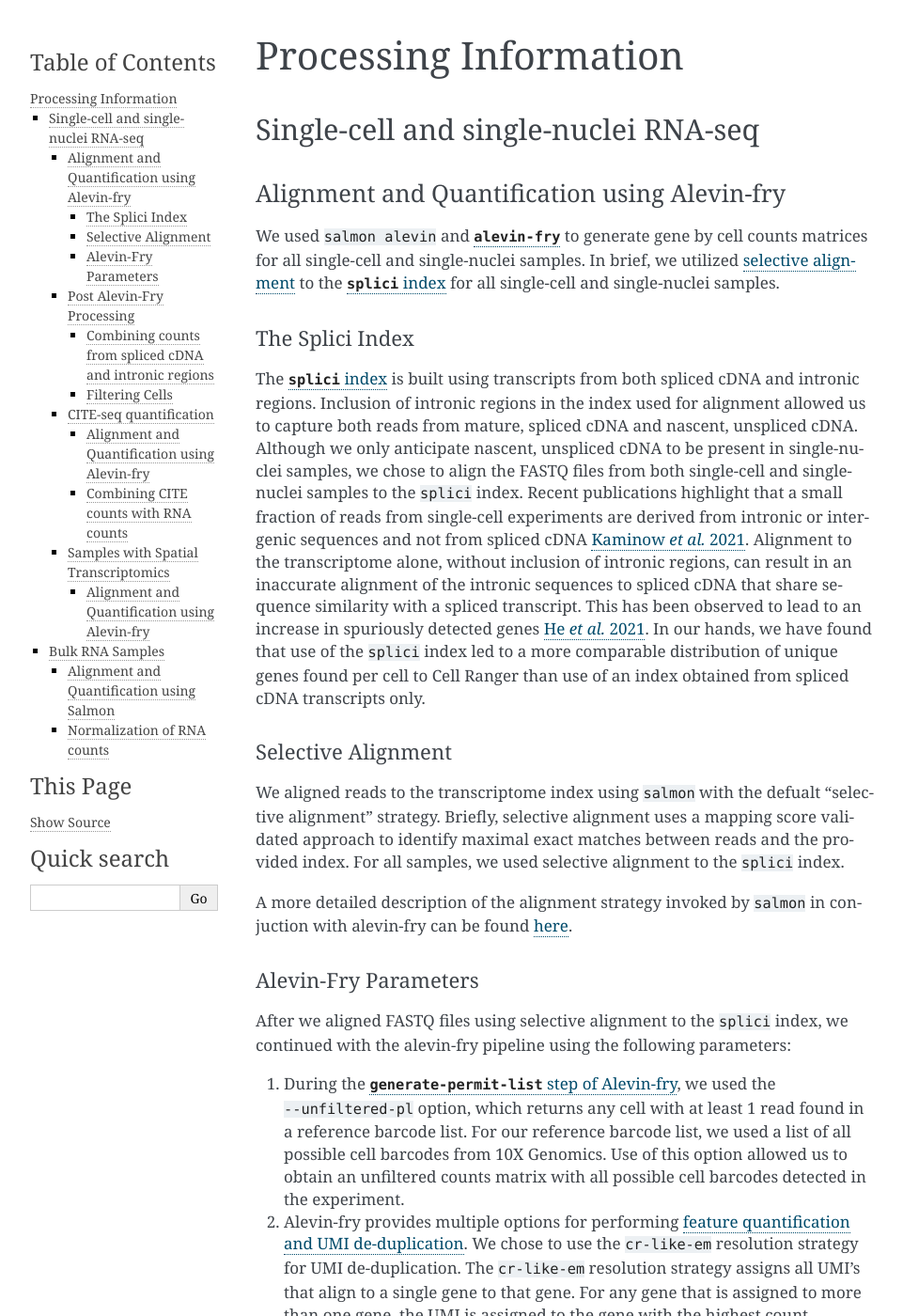
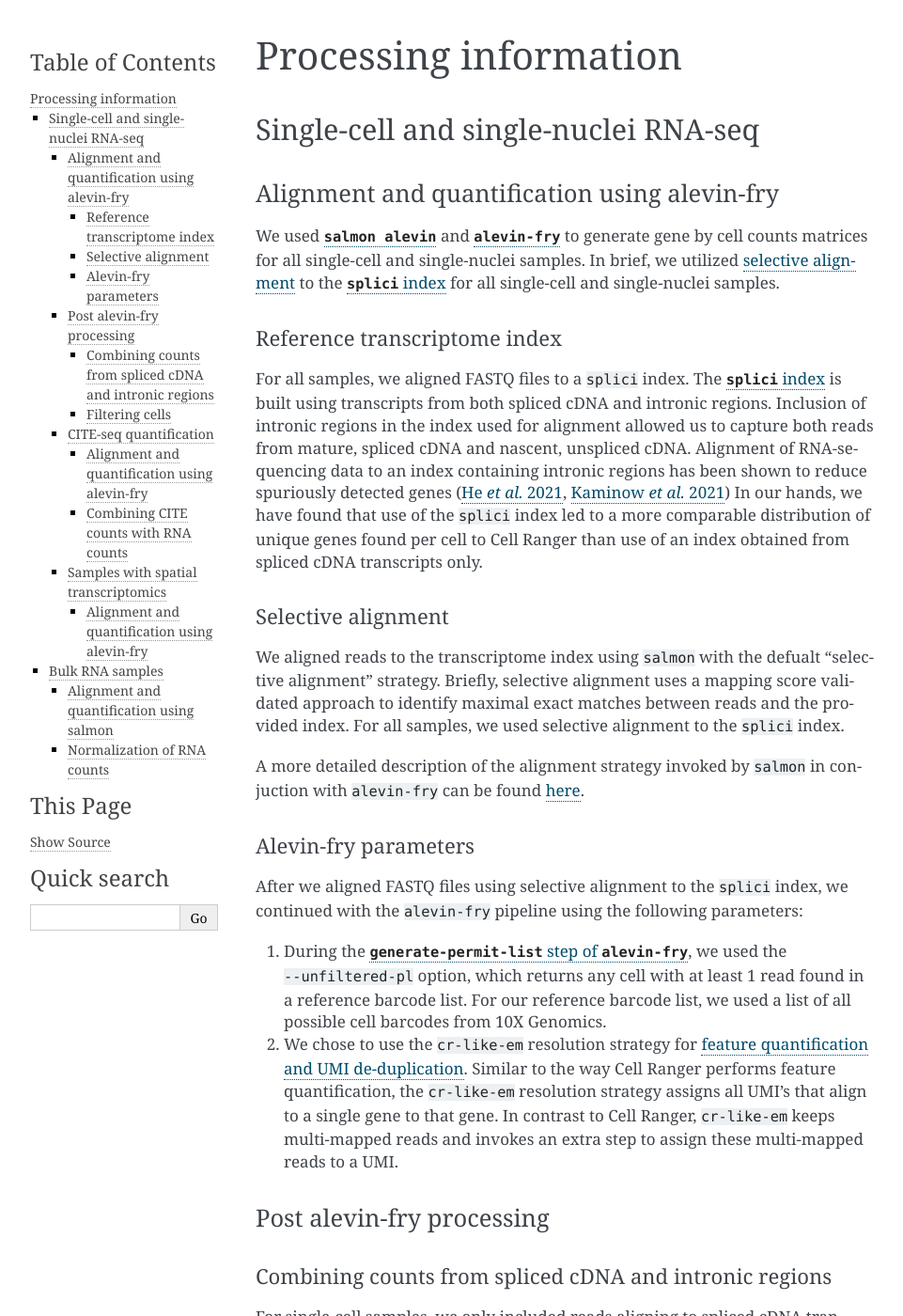
Before and after one commit to DongzeHE/scpca-docs, a Sphinx documentation site: the page built from docs/processing_information.md, in a window 1280 px wide and 1400 px high. Shown: the whole window at 94% size, without its empty margins (148-1109 px from the left). Built offline with Sphinx 7.4.7, drawn with Linux system fonts in a browser that asks for light colours; some of the changed text lies outside the part shown.

Commit message:
clean up formatting

```diff
--- a/docs/processing_information.md
+++ b/docs/processing_information.md
@@ -1,64 +1,60 @@
-# Processing Information
+# Processing information
 
 ## Single-cell and single-nuclei RNA-seq
 
-### Alignment and Quantification using Alevin-fry
+### Alignment and quantification using alevin-fry
 
-We used `salmon alevin` and [`alevin-fry`](https://alevin-fry.readthedocs.io/en/latest/) to generate gene by cell counts matrices for all single-cell and single-nuclei samples.
+We used [`salmon alevin`](https://salmon.readthedocs.io/en/latest/alevin.html) and [`alevin-fry`](https://alevin-fry.readthedocs.io/en/latest/) to generate gene by cell counts matrices for all single-cell and single-nuclei samples.
 In brief, we utilized [selective alignment](#selective-alignment) to the [`splici` index](#the-splici-index) for all single-cell and single-nuclei samples.
 
-#### The Splici Index
+#### Reference transcriptome index
 
+For all samples, we aligned FASTQ files to a `splici` index.
 The [`splici` index](https://combine-lab.github.io/alevin-fry-tutorials/2021/improving-txome-specificity/) is built using transcripts from both spliced cDNA and intronic regions.
 Inclusion of intronic regions in the index used for alignment allowed us to capture both reads from mature, spliced cDNA and nascent, unspliced cDNA.
-Although we only anticipate nascent, unspliced cDNA to be present in single-nuclei samples, we chose to align the FASTQ files from both single-cell and single-nuclei samples to the `splici` index.
-Recent publications highlight that a small fraction of reads from single-cell experiments are derived from intronic or intergenic sequences and not from spliced cDNA [Kaminow _et al._ 2021](https://www.biorxiv.org/content/10.1101/2021.05.05.442755v1.full#sec-5).
-Alignment to the transcriptome alone, without inclusion of intronic regions, can result in an inaccurate alignment of the intronic sequences to spliced cDNA that share sequence similarity with a spliced transcript.
-This has been observed to lead to an increase in spuriously detected genes [He _et al._ 2021](https://www.biorxiv.org/content/10.1101/2021.06.29.450377v1.full.pdf).
+Alignment of RNA-sequencing data to an index containing intronic regions has been shown to reduce spuriously detected genes ([He _et al._ 2021](https://www.biorxiv.org/content/10.1101/2021.06.29.450377v1), [Kaminow _et al._ 2021](https://www.biorxiv.org/content/10.1101/2021.05.05.442755v1.full#sec-5))
 In our hands, we have found that use of the `splici` index led to a more comparable distribution of unique genes found per cell to Cell Ranger than use of an index obtained from spliced cDNA transcripts only.
 
-#### Selective Alignment
+#### Selective alignment
 
 We aligned reads to the transcriptome index using `salmon` with the defualt "selective alignment" strategy.
 Briefly, selective alignment uses a mapping score validated approach to identify maximal exact matches between reads and the provided index.
 For all samples, we used selective alignment to the `splici` index.
 
-A more detailed description of the alignment strategy invoked by `salmon` in conjuction with alevin-fry can be found [here](https://genomebiology.biomedcentral.com/articles/10.1186/s13059-020-02151-8).
+A more detailed description of the alignment strategy invoked by `salmon` in conjuction with `alevin-fry` can be found [here](https://genomebiology.biomedcentral.com/articles/10.1186/s13059-020-02151-8).
 
-#### Alevin-Fry Parameters
+#### Alevin-fry parameters
 
-After we aligned FASTQ files using selective alignment to the `splici` index, we continued with the alevin-fry pipeline using the following parameters:
+After we aligned FASTQ files using selective alignment to the `splici` index, we continued with the `alevin-fry` pipeline using the following parameters:
 
-1. During the [`generate-permit-list` step of Alevin-fry](https://alevin-fry.readthedocs.io/en/latest/generate_permit_list.html), we used the `--unfiltered-pl` option, which returns any cell with at least 1 read found in a reference barcode list.
+1. During the [`generate-permit-list` step of `alevin-fry`](https://alevin-fry.readthedocs.io/en/latest/generate_permit_list.html), we used the `--unfiltered-pl` option, which returns any cell with at least 1 read found in a reference barcode list.
 For our reference barcode list, we used a list of all possible cell barcodes from 10X Genomics.
-Use of this option allowed us to obtain an unfiltered counts matrix with all possible cell barcodes detected in the experiment.
 
-2. Alevin-fry provides multiple options for performing [feature quantification and UMI de-duplication](https://alevin-fry.readthedocs.io/en/latest/quant.html).
-We chose to use the `cr-like-em` resolution strategy for UMI de-duplication.
-The `cr-like-em` resolution strategy assigns all UMI's that align to a single gene to that gene.
-For any gene that is assigned to more than one gene, the UMI is assigned to the gene with the highest count.
+2. We chose to use the `cr-like-em` resolution strategy for [feature quantification and UMI de-duplication](https://alevin-fry.readthedocs.io/en/latest/quant.html).
+Similar to the way Cell Ranger performs feature quantification, the `cr-like-em` resolution strategy assigns all UMI's that align to a single gene to that gene.
+In contrast to Cell Ranger, `cr-like-em` keeps multi-mapped reads and invokes an extra step to assign these multi-mapped reads to a UMI.
 
-### Post Alevin-Fry Processing
+### Post alevin-fry processing
 
 #### Combining counts from spliced cDNA and intronic regions
 
 For single-cell samples, we only included reads aligning to spliced cDNA transcripts in the counts matrix.
 For single-nuclei samples, all counts for spliced cDNA and intronic regions were summed for each gene to return the total counts summarized by gene in the counts matrix.
 
-#### Filtering Cells
+#### Filtering cells
 
 ### CITE-seq quantification
 
-#### Alignment and Quantification using Alevin-fry
+#### Alignment and quantification using alevin-fry
 
 #### Combining CITE counts with RNA counts
 
-### Samples with Spatial Transcriptomics
+### Samples with spatial transcriptomics
 
-#### Alignment and Quantification using Alevin-fry
+#### Alignment and quantification using alevin-fry
 
-## Bulk RNA Samples
+## Bulk RNA samples
 
-### Alignment and Quantification using Salmon
+### Alignment and quantification using salmon
 
 ### Normalization of RNA counts
```
